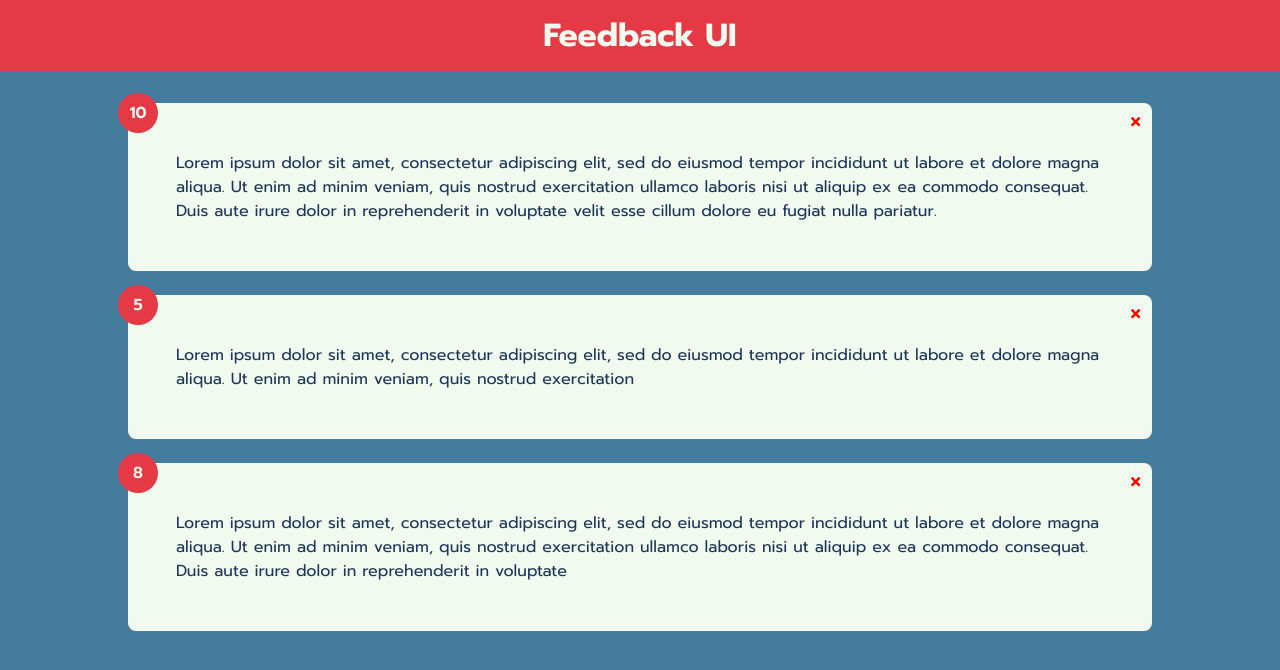
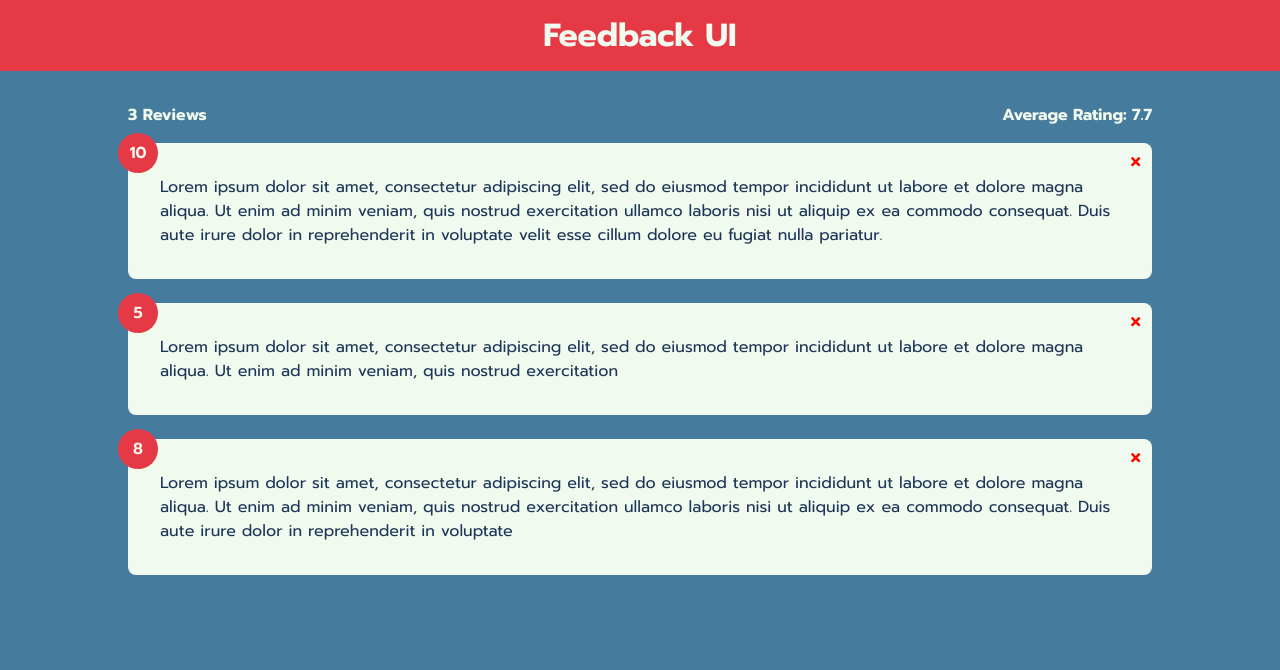
Before and after one commit to Yewdev/react-feedback, a React (Create React App) app: page / in a window 1280 px wide. Shown: the top 670 px of the page. Built offline with nearby package versions, Linux system fonts and the light colour scheme.

Commit message:
Create FeedbackStats

```diff
--- a/src/App.js
+++ b/src/App.js
@@ -1,7 +1,9 @@
 import { useState } from 'react'
 import Header from './components/Header'
 import FeedbackList from './components/FeedbackList';
+import FeedbackStats from './components/FeedbackStats';
 import FeedbackData from './data/FeedbackData';
+
 
 function App() {
   const [feedback, setFeedback] = useState(FeedbackData)
@@ -16,6 +18,7 @@
     <>
       <Header />
       <div className="container">
+        <FeedbackStats feedback={feedback} />
         <FeedbackList feedback={feedback} handleDelete={deleteFeedback}/>
       </div>
     </>
--- /dev/null
+++ b/src/components/FeedbackStats.jsx
@@ -0,0 +1,25 @@
+import PropTypes from 'prop-types'
+
+function FeedbackStats({ feedback }) {
+  // Calculate rating avg
+  let average = feedback.reduce((acc, cur) => {
+    return acc + cur.rating
+  }, 0) / feedback.length
+
+  // one decimal and remove decimal if .0
+  average = average.toFixed(1).replace(/[.,]0$/, '')
+
+
+  return (
+    <div className="feedback-stats">
+      <h4>{feedback.length} Reviews</h4>
+      <h4>Average Rating: {isNaN(average) ? 0 : average}</h4>
+    </div>
+  )
+}
+
+FeedbackStats.propTypes = {
+  feedback: PropTypes.array.isRequired,
+}
+
+export default FeedbackStats
--- a/src/index.css
+++ b/src/index.css
@@ -44,7 +44,7 @@
   background-color: #fff;
   border-radius: 8px;
   width: 80%;
-  padding: 3rem;
+  padding: 2rem;
 }
 
 .card .num-display {
@@ -70,3 +70,12 @@
   border: none;
   background: none;
 }
+
+.feedback-stats {
+  display: flex;
+  justify-content: space-between;
+  align-items: center;
+  width: 80%;
+  color: #f1faee;
+  margin-bottom: 1rem;
+}
```
